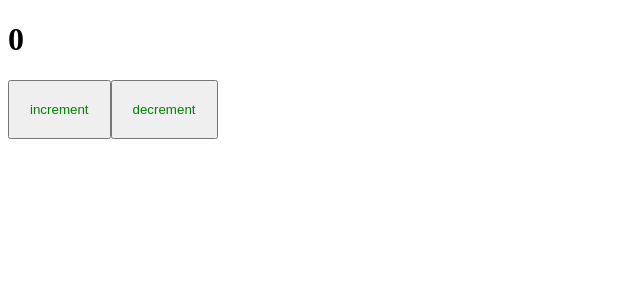
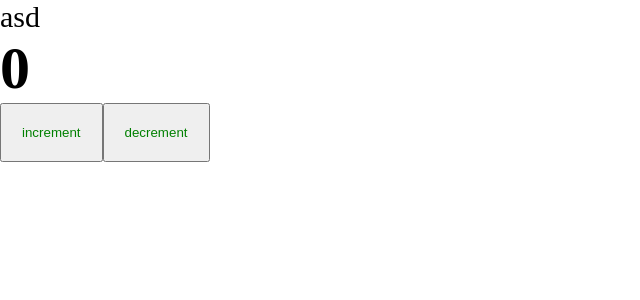
Before and after one commit to mineevmaxim/production-project, a React app: page / in a window 1280 px wide. Shown: the top 300 px of the page, without its empty margins (0-640 px from the left). Built offline with nearby package versions, Linux system fonts and the light colour scheme.

Commit message:
css modelus

```diff
--- a/package.json
+++ b/package.json
@@ -19,6 +19,7 @@
     "@types/webpack-dev-server": "^4.7.2",
     "css-loader": "^6.6.0",
     "html-webpack-plugin": "^5.5.0",
+    "mini-css-extract-plugin": "^2.5.3",
     "sass": "^1.49.9",
     "sass-loader": "^12.6.0",
     "style-loader": "^3.3.1",
--- /dev/null
+++ b/src/App.tsx
@@ -0,0 +1,14 @@
+import React from 'react';
+import {Counter} from "./components/Counter";
+import './index.scss';
+
+const App = () => {
+    return (
+        <div className="app">
+            asd
+            <Counter/>
+        </div>
+    );
+};
+
+export default App;
--- a/src/components/Counter.scss
+++ b/src/components/Counter.module.scss
@@ -1,4 +1,4 @@
-button {
+.btn {
     padding: 20px;
     color: green;
 }
--- a/src/components/Counter.tsx
+++ b/src/components/Counter.tsx
@@ -1,5 +1,5 @@
 import React, {useState} from 'react';
-import './Counter.scss';
+import classes from './Counter.module.scss';
 
 export const Counter = () => {
     const [count, setCount] = useState(0);
@@ -15,8 +15,8 @@
     return (
         <div>
             <h1>{count}</h1>
-            <button onClick={increment}>increment</button>
-            <button onClick={decrement}>decrement</button>
+            <button className={classes.btn} onClick={increment}>increment</button>
+            <button className={classes.btn} onClick={decrement}>decrement</button>
         </div>
     );
 };
--- /dev/null
+++ b/src/index.scss
@@ -0,0 +1,9 @@
+* {
+  margin: 0;
+  padding: 0;
+  box-sizing: border-box;
+}
+
+.app {
+  font-size: 30px;
+}
--- a/src/index.tsx
+++ b/src/index.tsx
@@ -1,8 +1,8 @@
 import {render} from "react-dom";
-import {Counter} from "./components/Counter";
+import App from "./App";
 
 
 render(
-    <Counter />,
+    <App />,
     document.getElementById('root')
 )
```
Also changed, not shown: src/global.d.ts (added, +7 -0 lines), 7 other files (tests, documents, lock files or other folders).
